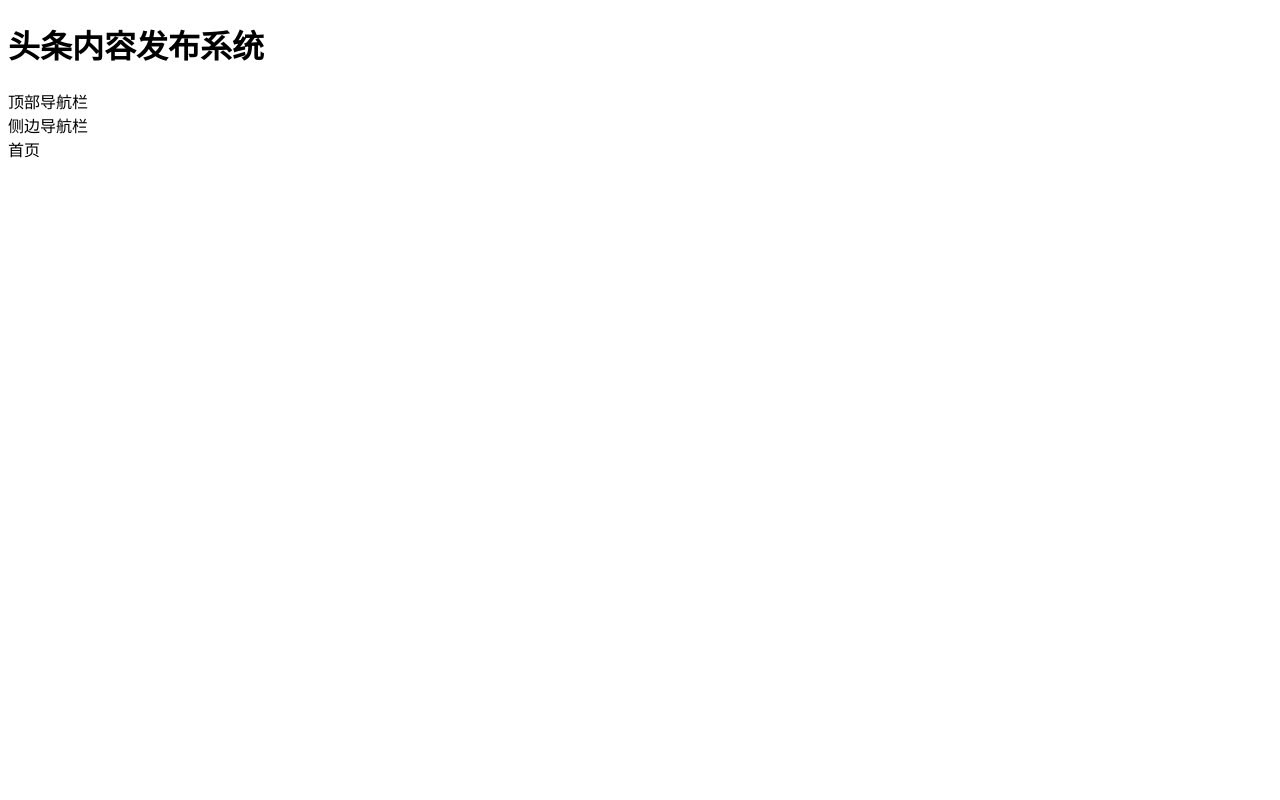
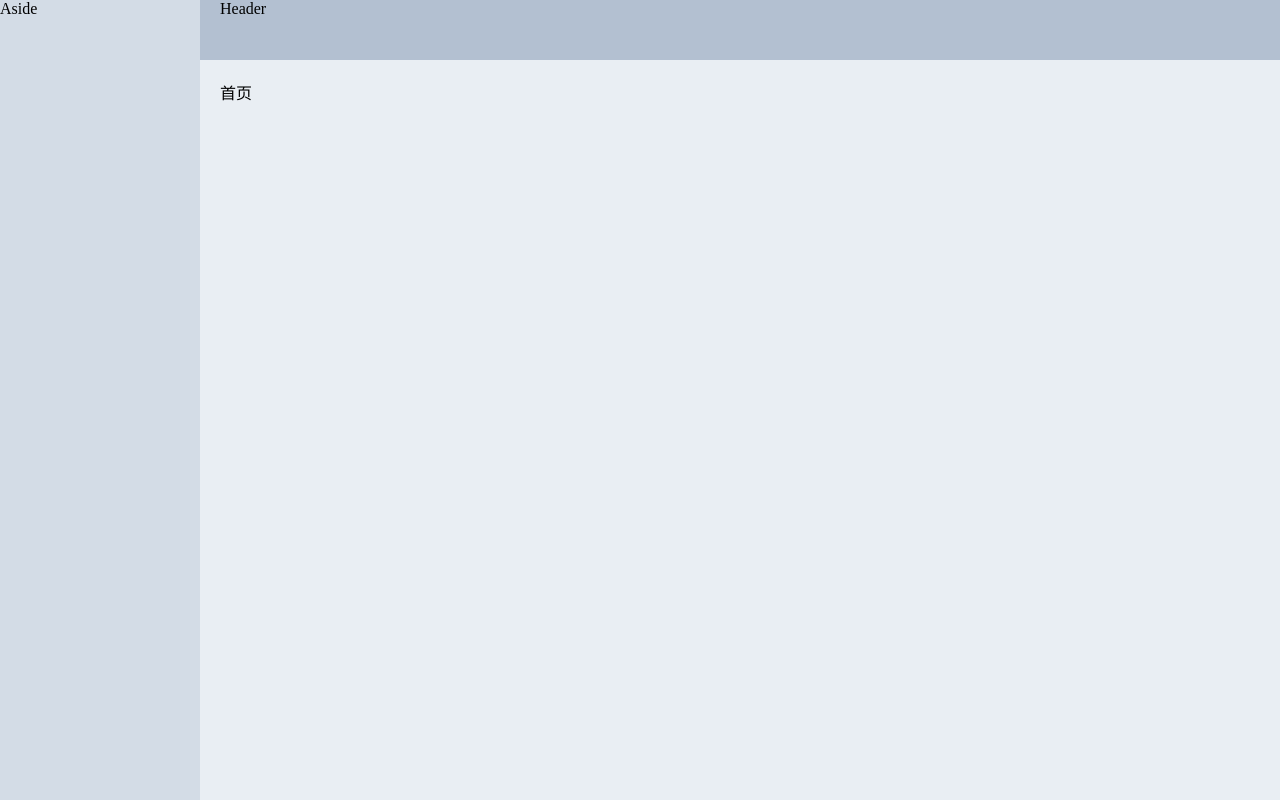
Before and after one commit to guoxiaolihd/my_toutiao_project_admin, a Vue app: page /#/ in a window 1280 px wide. Built offline with nearby package versions, Linux system fonts and the light colour scheme.

Commit message:
add layout 2

```diff
--- a/src/views/layout/index.vue
+++ b/src/views/layout/index.vue
@@ -1,12 +1,17 @@
 <template>
-  <div class="layout-container">
-    <div>顶部导航栏</div>
-
-    <div>侧边导航栏</div>
-
-    <!-- 子路由出口 -->
-    <router-view />
-  </div>
+  <el-container class="layout-container">
+    <el-aside
+      class="aside"
+      width="200px"
+    >Aside</el-aside>
+    <el-container>
+      <el-header class="header">Header</el-header>
+      <el-main class="main">
+        <!-- 子路由出口 -->
+        <router-view />
+      </el-main>
+    </el-container>
+  </el-container>
 </template>
 
 <script>
@@ -25,4 +30,24 @@
 }
 </script>
 
-<style scoped lang="less"></style>
+<style scoped lang="less">
+.layout-container {
+  position: fixed;
+  left: 0;
+  right: 0;
+  top: 0;
+  bottom: 0;
+}
+
+.aside {
+  background-color: #d3dce6;
+}
+
+.header {
+  background-color: #b3c0d1;
+}
+
+.main {
+  background-color: #e9eef3;
+}
+</style>
```
